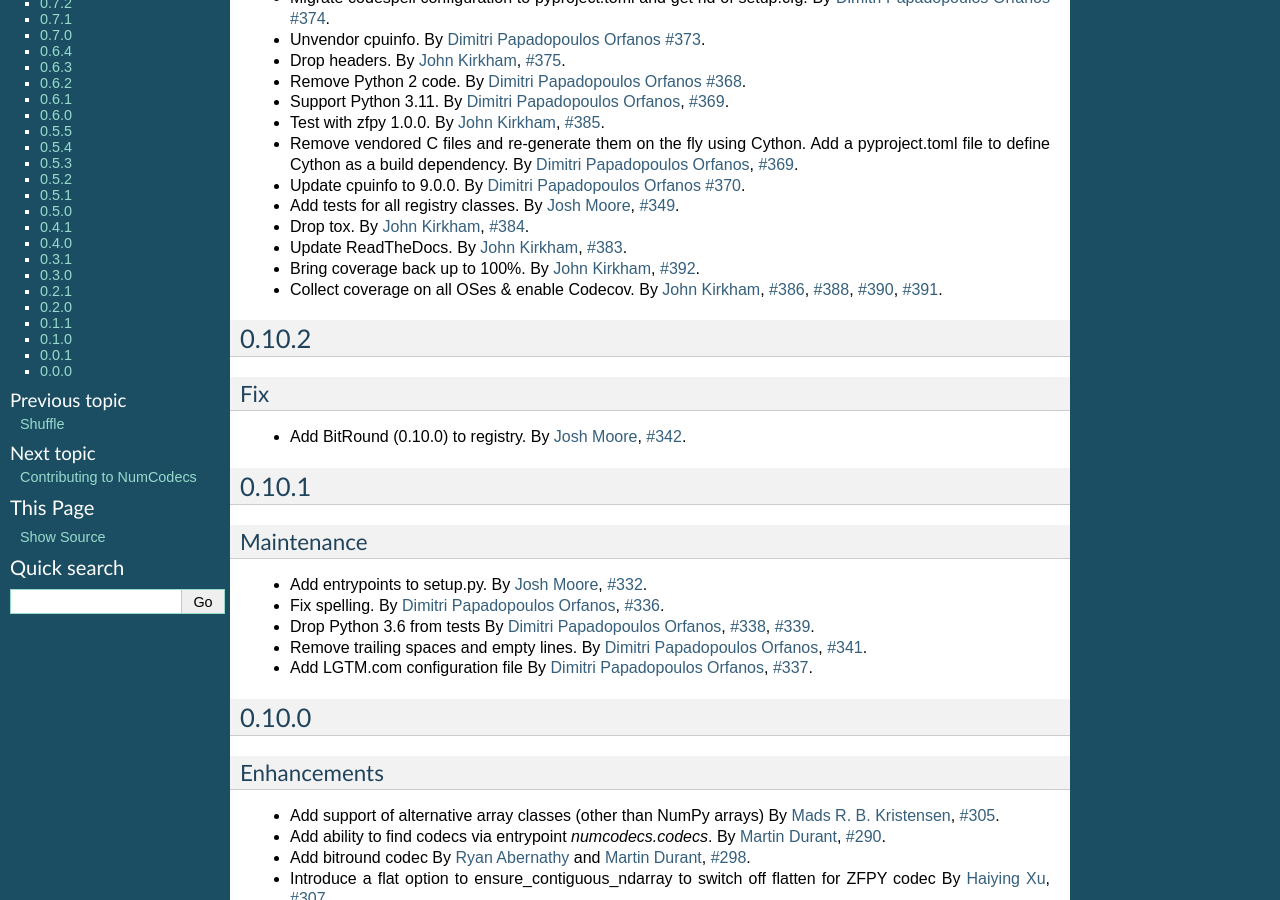
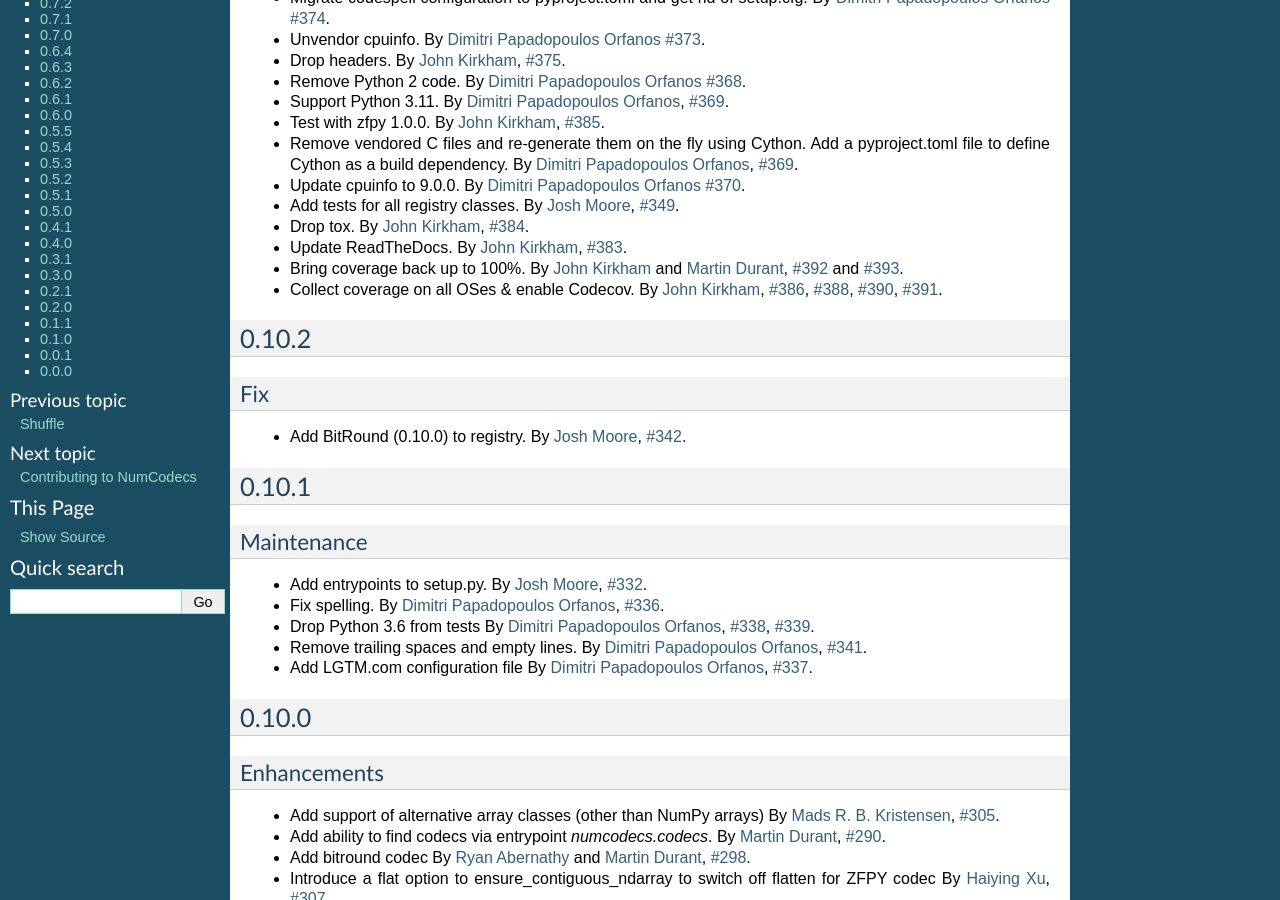
Before and after one commit to zarr-developers/numcodecs, a Sphinx documentation site: the page built from docs/release.rst, in a window 1280 px wide and 900 px high, scrolled down 351 px. Built offline with Sphinx 7.4.7, drawn with Linux system fonts in a browser that asks for light colours; pages that are not in the unit, such as notebooks, are missing from menus; the version number could not be read and is left out.

Commit message:
Include Martin's contribution in release notes

```diff
--- a/docs/release.rst
+++ b/docs/release.rst
@@ -59,7 +59,8 @@ Maintenance
   By :user:`John Kirkham <jakirkham>`, :issue:`383`.
 
 * Bring coverage back up to 100%.
-  By :user:`John Kirkham <jakirkham>`, :issue:`392`.
+  By :user:`John Kirkham <jakirkham>` and :user:`Martin Durant <martindurant>`,
+  :issue:`392` and :issue:`393`.
 
 * Collect coverage on all OSes & enable Codecov.
   By :user:`John Kirkham <jakirkham>`, :issue:`386`, :issue:`388`,
```
